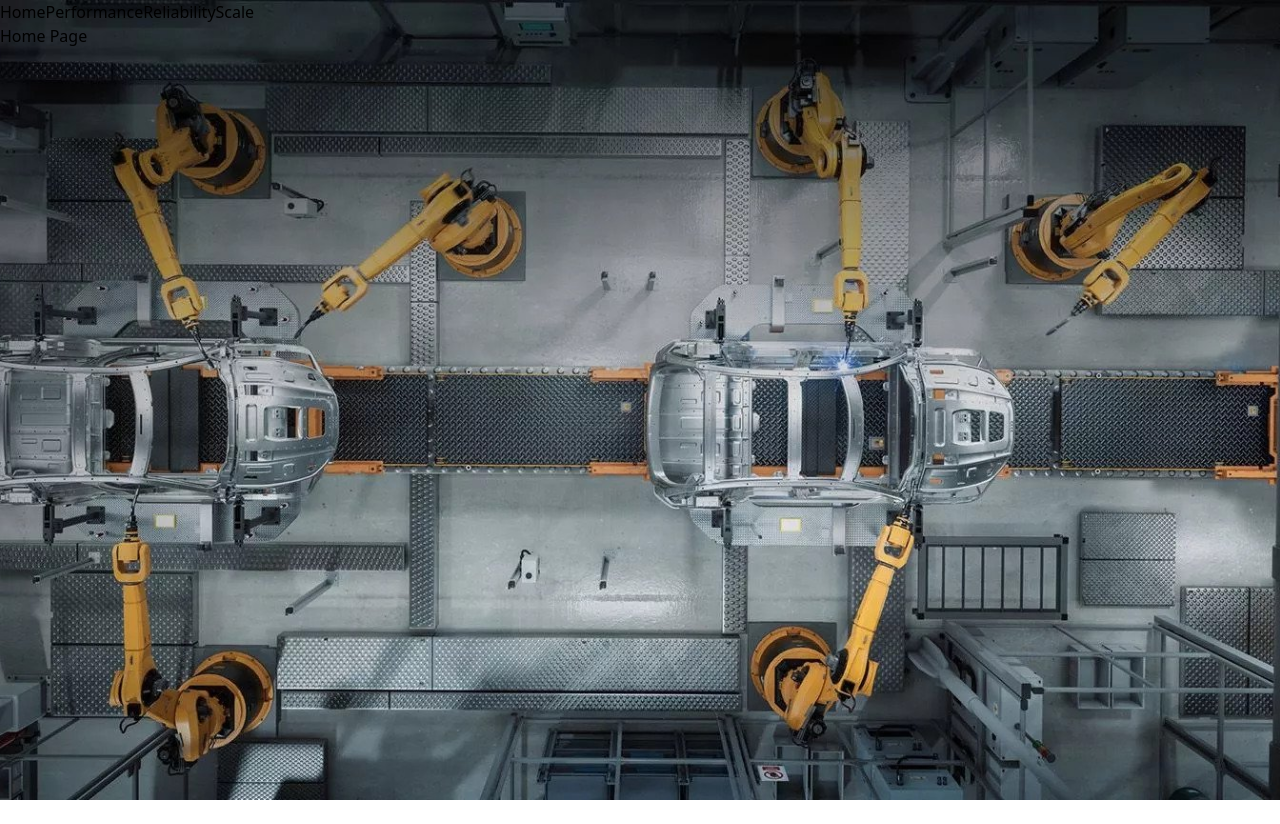
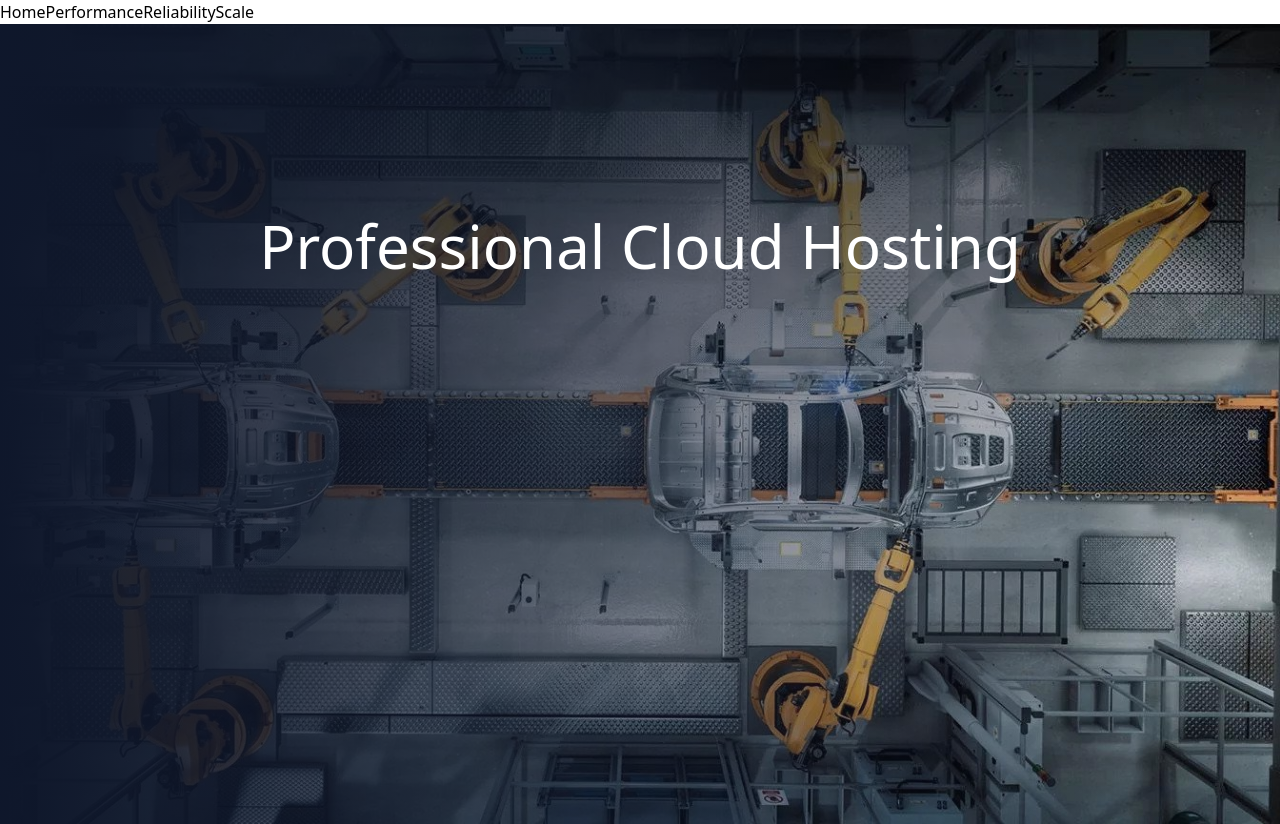
Before and after one commit to orvinjedalava/nextjs-StephenGrider, a Next.js app in the folder Project-001/corp/: page / in a window 1280 px wide. Before the commit the page ends 800 px from the top, so only its background shows below. Built offline with nearby package versions, Linux system fonts and the light colour scheme.

Commit message:
Section 1 - 13

```diff
--- a/Project-001/corp/src/app/page.tsx
+++ b/Project-001/corp/src/app/page.tsx
@@ -1,18 +1,13 @@
-import Image from 'next/image';
 import homeImg from 'public/home.jpg';
+import Hero from '@/components/hero';
 
 export default function Home() {
   return (
-    <div>
-      Home Page
-      <div className="absolute -z-10 inset-0">
-        <Image
-          src={homeImg}
-          alt="Car factory"
-          fill
-          style={{ objectFit: "cover" }}
-        />
-      </div>
-    </div>
+      <Hero
+        imgData={homeImg}
+        imgAlt="Car factory"
+        title="Professional Cloud Hosting"
+      />
+
   );
 }
--- /dev/null
+++ b/Project-001/corp/src/components/hero.tsx
@@ -0,0 +1,30 @@
+import type { StaticImageData } from 'next/image';
+import Image from 'next/image';
+
+interface HeroProps {
+  imgData: StaticImageData;
+  imgAlt: string;
+  title: string;
+}
+
+export default function Hero(props: HeroProps) {
+  const { imgData, imgAlt, title } = props;
+  return (
+    <div className="relative h-screen">
+      <div className="absolute -z-10 inset-0">
+        <Image
+          src={imgData}
+          alt={imgAlt}
+          fill
+          style={{ objectFit: "cover" }}
+        />
+        <div className="absolute inset-0 bg-gradient-to-r from-slate-900" />
+      </div>
+      <div className="pt-48 flex justify-center items-center">
+        <h1 className="text-white text-6xl">
+          {title}
+        </h1>
+      </div>
+    </div>
+  );
+}
```
